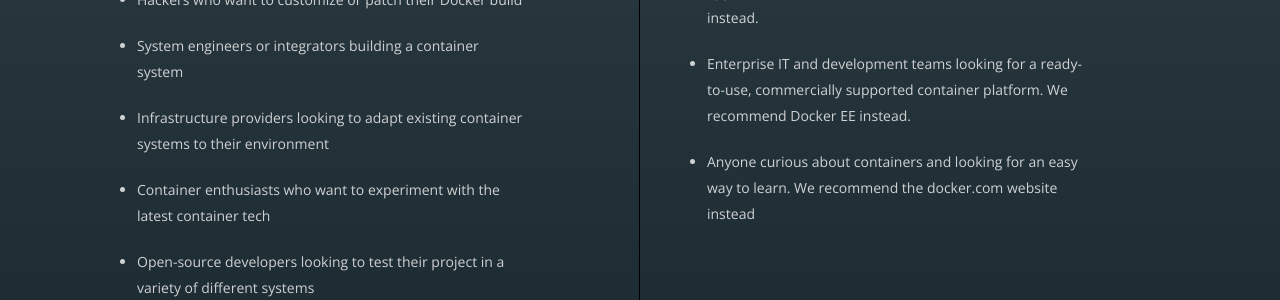
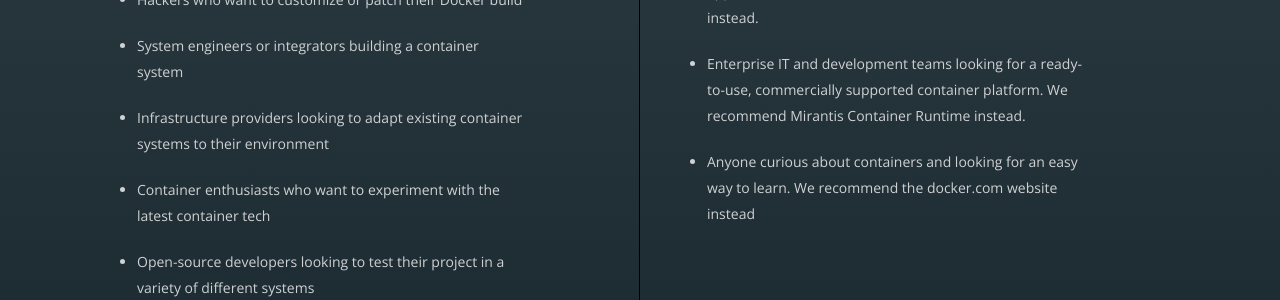
Before and after one commit to moby/mobywebsite, a Jekyll site: the page built from src/index.md, in a window 1280 px wide and 900 px high, scrolled down 2334 px. Shown: the part 206-506 px from the top of the window. Built offline with Jekyll 4.4.1, drawn with Linux system fonts in a browser that asks for light colours.

Commit message:
Update Docker EE to Mirantis Container Runtime (#74)
PR to update enterprise recommendation per [issue
73](https://github.com/moby/mobywebsite/issues/73).

Signed-off-by: Eric <egregory04@gmail.com>

```diff
--- a/src/index.md
+++ b/src/index.md
@@ -60,7 +60,7 @@
                 <h3>Moby is NOT recommended for the following use cases:</h3>
                 <ul>
                     <li>Application developers looking for an easy way to run their applications in containers. We recommend Docker CE instead.</li>
-                    <li>Enterprise IT and development teams looking for a ready-to-use, commercially supported container platform. We recommend Docker EE instead.</li>
+                    <li>Enterprise IT and development teams looking for a ready-to-use, commercially supported container platform. We recommend Mirantis Container Runtime instead.</li>
                     <li>Anyone curious about containers and looking for an easy way to learn. We recommend the docker.com website instead</li>
                 </ul>
             </div>
```
